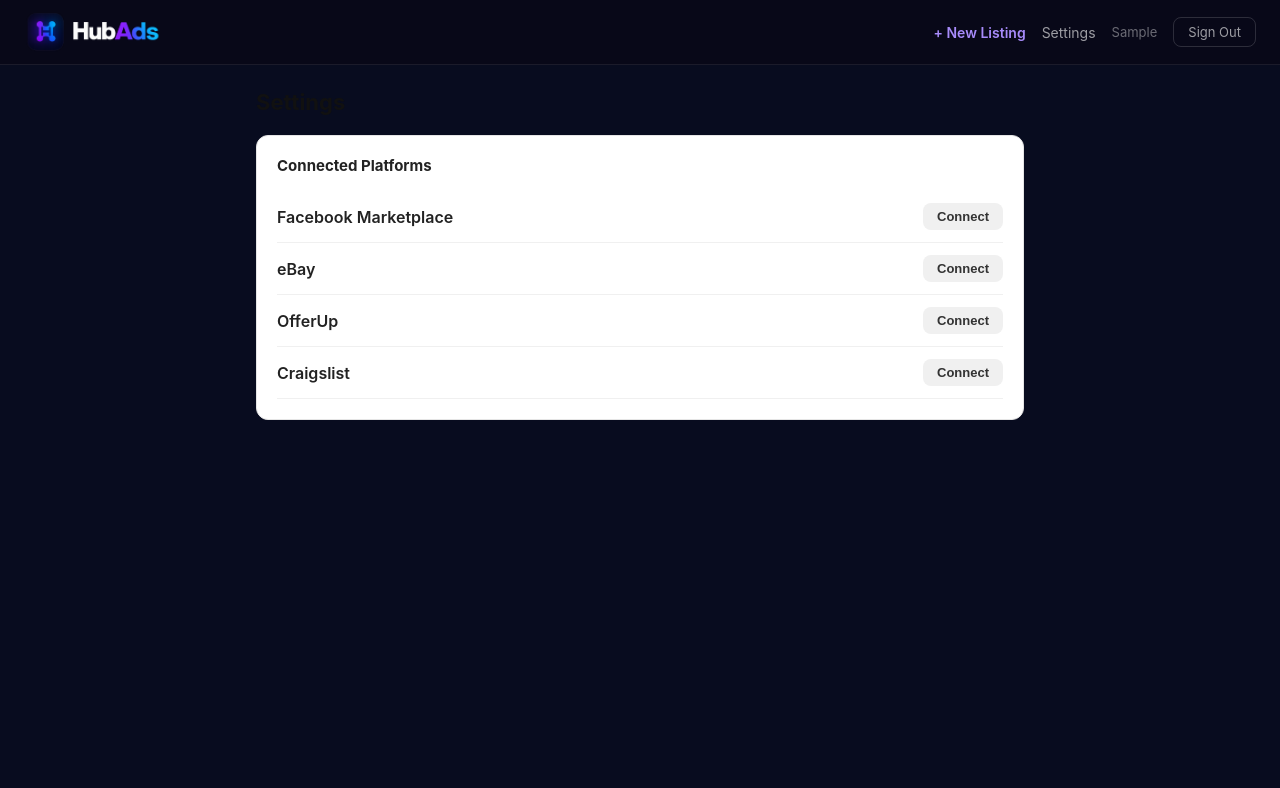
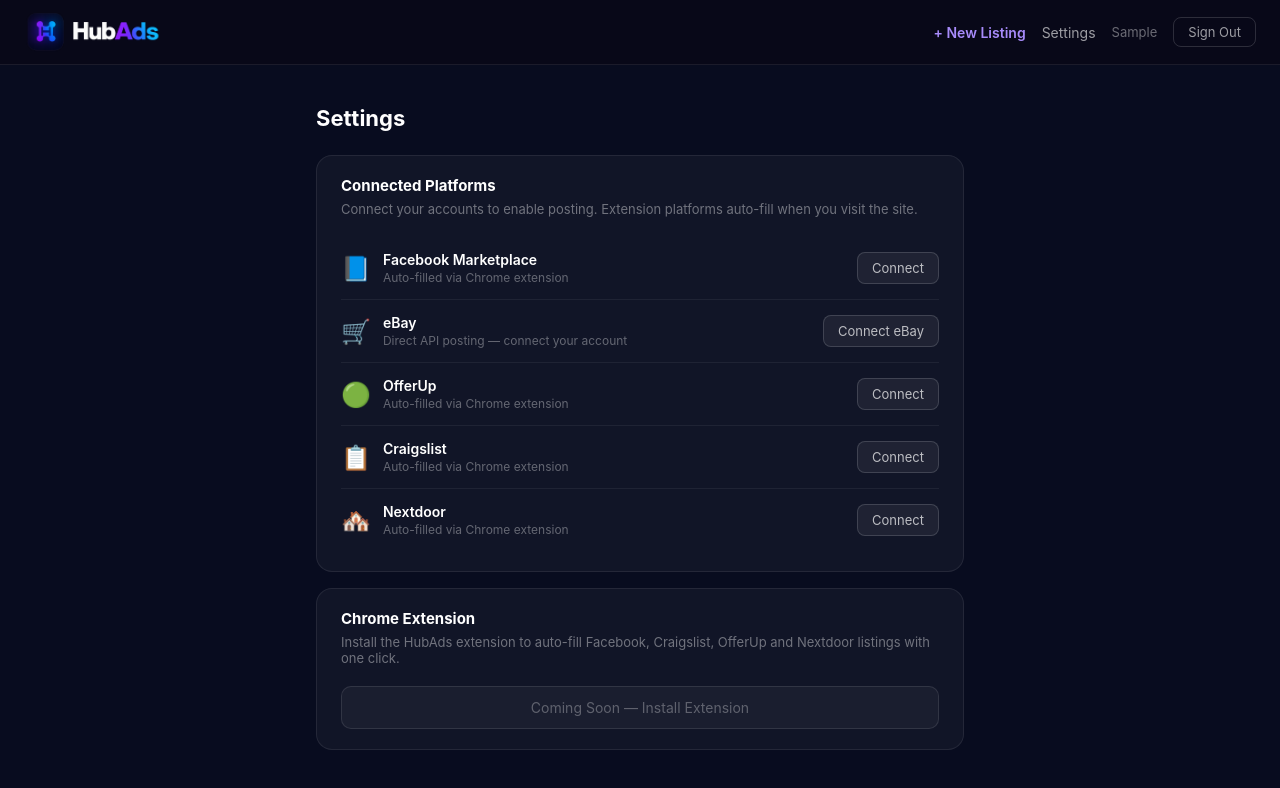
Before and after one commit to splainbryan-dev/listapp-client, a React (Vite) app: page /settings in a window 1280 px wide. Shown: the top 788 px of the page. Built offline with nearby package versions, Linux system fonts and the light colour scheme; no server answers; sample sign-in values are in the browser's storage.

Commit message:
clean home page, dark settings with platform connect

```diff
--- a/src/pages/Home.jsx
+++ b/src/pages/Home.jsx
@@ -19,7 +19,7 @@
       <div style={{ textAlign: 'center', padding: '120px 20px' }}>
         <h1 style={{ fontSize: 40, fontWeight: 800, marginBottom: 16, color: '#fff', letterSpacing: '-0.5px' }}>Post once. Sell everywhere.</h1>
         <p style={{ color: 'rgba(255,255,255,0.55)', fontSize: 17, maxWidth: 480, margin: '0 auto 40px', lineHeight: 1.6 }}>
-          Create one listing and we generate platform-ready drafts for Facebook, eBay, OfferUp, and Craigslist. Fix issues in seconds, not hours.
+          Create one listing and we generate platform-ready drafts for Facebook, eBay, OfferUp, Craigslist and Nextdoor. Fix issues in seconds, not hours.
         </p>
         <div style={{ display: 'flex', gap: 12, justifyContent: 'center' }}>
           <Link to="/register">
@@ -37,38 +37,63 @@
     )
   }
 
-  if (loading) return <div className="page"><p>Loading...</p></div>
+  if (loading) return <div style={styles.page}><p style={{ color: 'rgba(255,255,255,0.4)' }}>Loading...</p></div>
 
   return (
-    <div className="page">
-      <div style={{ display: 'flex', justifyContent: 'space-between', alignItems: 'center', marginBottom: 20 }}>
-        <h1 className="page-title" style={{ margin: 0 }}>My Listings</h1>
-        <button className="btn btn-primary" onClick={() => navigate('/listing/new')}>+ New Listing</button>
+    <div style={styles.page}>
+      {listings.length === 0 ? (
+        <div style={styles.emptyState}>
+          <div style={styles.emptyIcon}>
+            <svg width="32" height="32" viewBox="0 0 24 24" fill="none" stroke="rgba(255,255,255,0.4)" strokeWidth="1.5">
+              <path d="M14 2H6a2 2 0 0 0-2 2v16a2 2 0 0 0 2 2h12a2 2 0 0 0 2-2V8z"/>
+              <polyline points="14 2 14 8 20 8"/>
+              <line x1="16" y1="13" x2="8" y2="13"/>
+              <line x1="16" y1="17" x2="8" y2="17"/>
+              <polyline points="10 9 9 9 8 9"/>
+            </svg>
           </div>
-      {listings.length === 0 ? (
-        <div className="empty-state">
-          <h3>No listings yet</h3>
-          <p>Create your first listing and we'll generate drafts for every platform.</p>
-          <button className="btn btn-primary" onClick={() => navigate('/listing/new')}>Create Listing</button>
+          <h3 style={styles.emptyTitle}>No listings yet</h3>
+          <p style={styles.emptySub}>Create your first listing and we'll generate drafts for every platform.</p>
+          <button style={styles.newBtn} onClick={() => navigate('/listing/new')}>+ New Listing</button>
         </div>
       ) : (
-        <div className="listing-grid">
+        <div>
+          <div style={styles.header}>
+            <h1 style={styles.pageTitle}>My Listings</h1>
+          </div>
+          <div style={styles.listingGrid}>
             {listings.map(l => (
-            <div key={l.id} className="listing-card" onClick={() => navigate(`/review/${l.id}`)}>
+              <div key={l.id} style={styles.listingCard} onClick={() => navigate(`/review/${l.id}`)}>
                 <div>
-                <div className="listing-card-title">{l.title}</div>
-                <div className="listing-card-meta">${l.price} · {l.condition} · {l.location}</div>
+                  <div style={styles.listingTitle}>{l.title}</div>
+                  <div style={styles.listingMeta}>${l.price} · {l.condition} · {l.location}</div>
                 </div>
-              <div className="listing-card-right">
+                <div style={{ display: 'flex', alignItems: 'center', gap: 10 }}>
                   <StatusBadge status={l.status} />
-                <span style={{ color: '#999', fontSize: 18 }}>›</span>
+                  <span style={{ color: 'rgba(255,255,255,0.3)', fontSize: 18 }}>›</span>
                 </div>
               </div>
             ))}
+          </div>
         </div>
       )}
     </div>
   )
 }
 
+const styles = {
+  page: { maxWidth: 720, margin: '0 auto', padding: '40px 16px', fontFamily: "'DM Sans', -apple-system, sans-serif" },
+  header: { marginBottom: 20 },
+  pageTitle: { color: '#fff', fontSize: 22, fontWeight: 700, margin: 0 },
+  emptyState: { display: 'flex', flexDirection: 'column', alignItems: 'center', justifyContent: 'center', minHeight: '60vh', textAlign: 'center' },
+  emptyIcon: { width: 72, height: 72, borderRadius: '50%', background: 'rgba(255,255,255,0.06)', display: 'flex', alignItems: 'center', justifyContent: 'center', marginBottom: 20 },
+  emptyTitle: { color: '#fff', fontSize: 20, fontWeight: 700, marginBottom: 8 },
+  emptySub: { color: 'rgba(255,255,255,0.4)', fontSize: 14, marginBottom: 24, maxWidth: 340 },
+  newBtn: { background: 'linear-gradient(135deg, #7B2FFF, #06B6D4)', color: '#fff', border: 'none', borderRadius: '12px', padding: '14px 28px', fontSize: '15px', fontWeight: '600', cursor: 'pointer', fontFamily: 'inherit' },
+  listingGrid: { display: 'flex', flexDirection: 'column', gap: 10 },
+  listingCard: { background: 'rgba(255,255,255,0.04)', border: '1px solid rgba(255,255,255,0.08)', borderRadius: 14, padding: '16px 18px', cursor: 'pointer', display: 'flex', justifyContent: 'space-between', alignItems: 'center' },
+  listingTitle: { color: '#fff', fontWeight: 600, fontSize: 15, marginBottom: 4 },
+  listingMeta: { color: 'rgba(255,255,255,0.4)', fontSize: 13 },
+}
+
 export default Home
--- a/src/pages/Settings.jsx
+++ b/src/pages/Settings.jsx
@@ -2,10 +2,11 @@
 import api from '../services/api'
 
 const ALL_PLATFORMS = [
-  { id: 'facebook', label: 'Facebook Marketplace' },
-  { id: 'ebay', label: 'eBay' },
-  { id: 'offerup', label: 'OfferUp' },
-  { id: 'craigslist', label: 'Craigslist' },
+  { id: 'facebook', label: 'Facebook Marketplace', icon: '📘', note: 'Auto-filled via Chrome extension' },
+  { id: 'ebay', label: 'eBay', icon: '🛒', note: 'Direct API posting — connect your account' },
+  { id: 'offerup', label: 'OfferUp', icon: '🟢', note: 'Auto-filled via Chrome extension' },
+  { id: 'craigslist', label: 'Craigslist', icon: '📋', note: 'Auto-filled via Chrome extension' },
+  { id: 'nextdoor', label: 'Nextdoor', icon: '🏘️', note: 'Auto-filled via Chrome extension' },
 ]
 
 const Settings = () => {
@@ -15,15 +16,10 @@
   const [success, setSuccess] = useState('')
 
   useEffect(() => {
-    api.get('/platforms').then(res => setConnected(res.data))
+    api.get('/platforms').then(res => setConnected(res.data)).catch(() => {})
   }, [])
 
   const isConnected = (id) => connected.find(p => p.platform === id && p.connected)
-
-  const connect = async (platformId) => {
-    setConnecting(platformId)
-    setSuccess('')
-  }
 
   const saveConnect = async (platformId) => {
     try {
@@ -36,6 +32,7 @@
       setConnecting(null)
       setForm({ username: '' })
       setSuccess(`${platformId} connected!`)
+      setTimeout(() => setSuccess(''), 3000)
     } catch {}
   }
 
@@ -45,40 +42,93 @@
   }
 
   return (
-    <div className="page">
-      <h1 className="page-title">Settings</h1>
-      {success && <div className="alert alert-success">{success}</div>}
+    <div style={styles.page}>
+      <h1 style={styles.pageTitle}>Settings</h1>
 
-      <div className="card">
-        <h2 style={{ fontSize: 15, fontWeight: 700, marginBottom: 16 }}>Connected Platforms</h2>
-        {ALL_PLATFORMS.map(p => {
+      {success && (
+        <div style={styles.successBanner}>{success}</div>
+      )}
+
+      <div style={styles.card}>
+        <h2 style={styles.cardTitle}>Connected Platforms</h2>
+        <p style={styles.cardSub}>Connect your accounts to enable posting. Extension platforms auto-fill when you visit the site.</p>
+
+        {ALL_PLATFORMS.map((p, i) => {
           const conn = isConnected(p.id)
+          const isLast = i === ALL_PLATFORMS.length - 1
+
           return (
-            <div key={p.id} style={{ display: 'flex', justifyContent: 'space-between', alignItems: 'center', padding: '12px 0', borderBottom: '1px solid #f0f0f0' }}>
-              <div>
-                <div style={{ fontWeight: 600 }}>{p.label}</div>
-                {conn && <div style={{ fontSize: 12, color: '#777' }}>@{conn.username}</div>}
+            <div key={p.id} style={{ ...styles.platformRow, borderBottom: isLast ? 'none' : '1px solid rgba(255,255,255,0.06)' }}>
+              <div style={styles.platformLeft}>
+                <span style={styles.platformIcon}>{p.icon}</span>
+                <div>
+                  <div style={styles.platformLabel}>{p.label}</div>
+                  <div style={styles.platformNote}>{p.note}</div>
+                  {conn?.username && <div style={styles.platformConnected}>@{conn.username}</div>}
+                </div>
               </div>
-              <div style={{ display: 'flex', gap: 8, alignItems: 'center' }}>
+
+              <div style={styles.platformRight}>
                 {conn ? (
-                  <button className="btn btn-danger btn-sm" onClick={() => disconnect(p.id)}>Disconnect</button>
+                  <button style={styles.disconnectBtn} onClick={() => disconnect(p.id)}>Disconnect</button>
                 ) : connecting === p.id ? (
-                  <div style={{ display: 'flex', gap: 8 }}>
-                    <input className="form-control" style={{ width: 160 }} placeholder="Username"
-                      value={form.username} onChange={e => setForm({ username: e.target.value })} />
-                    <button className="btn btn-primary btn-sm" onClick={() => saveConnect(p.id)}>Save</button>
-                    <button className="btn btn-secondary btn-sm" onClick={() => setConnecting(null)}>Cancel</button>
+                  <div style={styles.connectForm}>
+                    <input
+                      style={styles.input}
+                      placeholder="Username"
+                      value={form.username}
+                      onChange={e => setForm({ username: e.target.value })}
+                      onKeyDown={e => e.key === 'Enter' && saveConnect(p.id)}
+                      autoFocus
+                    />
+                    <button style={styles.saveBtn} onClick={() => saveConnect(p.id)}>Save</button>
+                    <button style={styles.cancelBtn} onClick={() => setConnecting(null)}>✕</button>
                   </div>
                 ) : (
-                  <button className="btn btn-secondary btn-sm" onClick={() => connect(p.id)}>Connect</button>
+                  <button style={styles.connectBtn} onClick={() => setConnecting(p.id)}>
+                    {p.id === 'ebay' ? 'Connect eBay' : 'Connect'}
+                  </button>
                 )}
+                {conn && <span style={styles.connectedDot}>● Connected</span>}
               </div>
             </div>
           )
         })}
       </div>
+
+      <div style={styles.card}>
+        <h2 style={styles.cardTitle}>Chrome Extension</h2>
+        <p style={styles.cardSub}>Install the HubAds extension to auto-fill Facebook, Craigslist, OfferUp and Nextdoor listings with one click.</p>
+        <button style={styles.extensionBtn} disabled>
+          Coming Soon — Install Extension
+        </button>
+      </div>
     </div>
   )
 }
 
+const styles = {
+  page: { maxWidth: 680, margin: '0 auto', padding: '40px 16px', fontFamily: "'DM Sans', -apple-system, sans-serif" },
+  pageTitle: { color: '#fff', fontSize: 22, fontWeight: 700, marginBottom: 24 },
+  successBanner: { background: 'rgba(34,197,94,0.15)', border: '1px solid rgba(34,197,94,0.3)', color: '#22c55e', borderRadius: 10, padding: '12px 16px', fontSize: 14, marginBottom: 16 },
+  card: { background: 'rgba(255,255,255,0.04)', border: '1px solid rgba(255,255,255,0.08)', borderRadius: 16, padding: '20px 24px', marginBottom: 16 },
+  cardTitle: { color: '#fff', fontSize: 15, fontWeight: 700, marginBottom: 6 },
+  cardSub: { color: 'rgba(255,255,255,0.4)', fontSize: 13, marginBottom: 20 },
+  platformRow: { display: 'flex', justifyContent: 'space-between', alignItems: 'center', padding: '14px 0', gap: 12, flexWrap: 'wrap' },
+  platformLeft: { display: 'flex', alignItems: 'center', gap: 12 },
+  platformIcon: { fontSize: 24, flexShrink: 0 },
+  platformLabel: { color: '#fff', fontWeight: 600, fontSize: 14 },
+  platformNote: { color: 'rgba(255,255,255,0.35)', fontSize: 12, marginTop: 2 },
+  platformConnected: { color: '#a78bfa', fontSize: 12, marginTop: 2 },
+  platformRight: { display: 'flex', alignItems: 'center', gap: 8 },
+  connectBtn: { background: 'rgba(255,255,255,0.06)', border: '1px solid rgba(255,255,255,0.15)', color: 'rgba(255,255,255,0.7)', borderRadius: 8, padding: '7px 14px', fontSize: 13, cursor: 'pointer', fontFamily: 'inherit' },
+  disconnectBtn: { background: 'rgba(239,68,68,0.1)', border: '1px solid rgba(239,68,68,0.2)', color: '#f87171', borderRadius: 8, padding: '7px 14px', fontSize: 13, cursor: 'pointer', fontFamily: 'inherit' },
+  connectedDot: { color: '#22c55e', fontSize: 12 },
+  connectForm: { display: 'flex', gap: 6, alignItems: 'center' },
+  input: { background: 'rgba(255,255,255,0.06)', border: '1px solid rgba(255,255,255,0.12)', color: '#fff', borderRadius: 8, padding: '7px 12px', fontSize: 13, fontFamily: 'inherit', outline: 'none', width: 140 },
+  saveBtn: { background: 'linear-gradient(135deg, #7B2FFF, #06B6D4)', color: '#fff', border: 'none', borderRadius: 8, padding: '7px 14px', fontSize: 13, cursor: 'pointer', fontFamily: 'inherit' },
+  cancelBtn: { background: 'none', border: 'none', color: 'rgba(255,255,255,0.4)', fontSize: 16, cursor: 'pointer', padding: '4px 8px' },
+  extensionBtn: { background: 'rgba(255,255,255,0.04)', border: '1px solid rgba(255,255,255,0.1)', color: 'rgba(255,255,255,0.3)', borderRadius: 10, padding: '12px 20px', fontSize: 14, cursor: 'not-allowed', fontFamily: 'inherit', width: '100%' },
+}
+
 export default Settings
```
Lines whose indentation alone changed are shown as unchanged.
